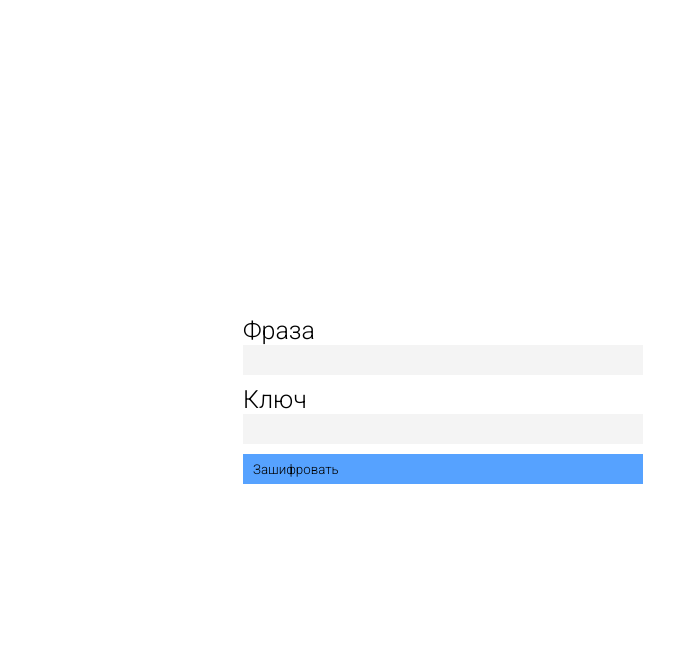
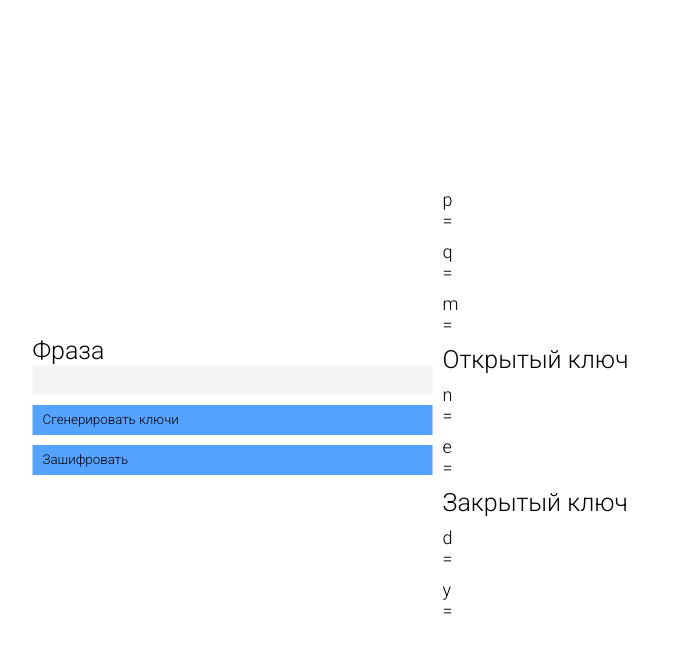
Before and after one commit to YuraLapin/lab2DP, a Flask app: page / in a window 1280 px wide. Shown: the top 653 px of the page, without its empty margins (197-871 px from the left). Run offline with Flask 3, Linux system fonts and the light colour scheme.

Commit message:
finished algorythm

```diff
--- a/lab2/routes.py
+++ b/lab2/routes.py
@@ -1,7 +1,83 @@
 from lab2 import app
 from flask import render_template
+import random, math
+
 
 @app.route('/')
 @app.route('/index')
 def index():
     return render_template('index.html')
+
+
+def is_prime(num):
+    if num < 2:
+        return False
+    for i in range(2, num // 2):
+        if num % i == 0:
+            return False
+    return True
+
+
+def generate_prime(min_val, max_val):
+    prime = random.randint(min_val, max_val)
+    while not is_prime(prime):
+        prime = random.randint(min_val, max_val)
+    return prime
+
+
+def mod_inverse(e, m):
+    for d in range(3, m):
+        if (d * e) % m == 1:
+            return d
+    raise ValueError('Обратное по модулю число не может быть найдено для e = {e} и phi = {phi}')
+
+def extended_euclidean (a, b):
+    phi = a
+
+    x1 = 0
+    x2 = 1
+    y1 = 1
+    y2 = 0
+
+    while b > 0:
+        q = a // b
+        r = a - q * b
+        x = x2 - q * x1
+        y = y2 - q * y1
+        a = b
+        b = r
+        x2 = x1
+        x1 = x
+        y2 = y1
+        y1 = y
+
+    print(x2, ' ', y2)
+
+    d = phi - abs(min(x2, y2))
+
+    return d
+
+
+@app.route('/generate_keys', methods = ['POST'])
+def generate_keys():
+    MIN_GEN = math.pow(2, 16)
+    MAX_GEN = math.pow(2, 20)
+
+    p = generate_prime(MIN_GEN, MAX_GEN)
+    q = generate_prime(MIN_GEN, MAX_GEN)
+
+    while p == q:
+        q = generate_prime(MIN_GEN, MAX_GEN)
+
+    n = p * q
+    phi = (p - 1) * (q - 1)
+
+    e = random.randint(3, phi - 1)
+    while math.gcd(e, phi) != 1:
+        e = random.randint(3, phi - 1)
+
+    #d = mod_inverse(e, phi)
+
+    d = extended_euclidean(phi, e)
+
+    return [p, q, phi, n, e, d]
--- a/lab2/static/styles/indexstyles.css
+++ b/lab2/static/styles/indexstyles.css
@@ -7,7 +7,7 @@
 }
 
 body{
-    display: grid;
+    display: flex;
     justify-content: center;
     align-items: center;
     position: absolute;
@@ -16,9 +16,41 @@
     transform: translate(-50%, -50%);
 }
 
+.field-group{
+    display: grid;
+    margin-left: 10px;
+}
+
 .label{
     margin-top: 10px;
     font-size: 25px;
+}
+
+.input-field{
+    border-radius: 0px;
+    height: 30px;
+    width: 400px;
+    border: 0;
+    padding: 5px;
+    background: #f4f4f4;
+}
+
+.input-field:hover{
+    background: #eaeaea;
+}
+
+.input-field:focus{
+    background: #cfcfcf;
+    outline: none;
+}
+
+.parameter{
+    display: flex;
+    margin-top: 10px;
+}
+
+.parameter-text{
+    font-size: 18px;
 }
 
 .text-field{
@@ -27,16 +59,7 @@
     width: 400px;
     border: 0;
     padding: 5px;
-    background: #f4f4f4;
-}
-
-.text-field:hover{
-    background: #eaeaea;
-}
-
-.text-field:focus{
-    background: #cfcfcf;
-    outline: none;
+    margin-left: 5px;
 }
 
 .button{
@@ -58,7 +81,6 @@
     background: #2889ff;
 }
 
-
 .error-message{
     width: 400px;
     background: #ffa3a3;
@@ -72,8 +94,3 @@
     margin-top: 10px;
     padding: 10px;
 }
-
-.cipher-table{
-    text-align: center;
-    margin-top: 10px;
-}
--- a/lab2/templates/index.html
+++ b/lab2/templates/index.html
@@ -3,28 +3,86 @@
 <html>
 
     <head>
+        <title>RSA</title>
         <meta charset="UTF-8">
         <link rel="stylesheet" href="/static/styles/indexstyles.css">
-        <title>Таблица Трисемуса</title>
         <link rel="preconnect" href="https://fonts.googleapis.com">
         <link rel="preconnect" href="https://fonts.gstatic.com" crossorigin>
         <link href="https://fonts.googleapis.com/css2?family=Roboto:wght@300&display=swap" rel="stylesheet">
+        <script src="https://ajax.googleapis.com/ajax/libs/jquery/3.6.1/jquery.min.js"></script>
     </head>
 
     <body class="body">
 
-        <t class="label">Фраза</t>
-        <input type="text" id="phrase" class="text-field"></input>
+        <div class="field-group">
 
-        <t class="label">Ключ</t>
-        <input type="text" id="key" class="text-field"></input>
+            <t class="label">Фраза</t>
+            <input type="text" id="phrase" class="input-field"></input>
 
-        <button id="confirm" class="button">Зашифровать</button>
+            <button id="generate" class="button">Сгенерировать ключи</button>
+            <button id="confirm" class="button">Зашифровать</button>
 
-        <t id="resultMessage" class="result-message" hidden></t>
-        <t id="errorMessage" class="error-message" hidden></t>
+            <t id="resultMessage" class="result-message" hidden></t>
+            <t id="errorMessage" class="error-message" hidden></t>
 
-        <table id="table" class="cipher-table"></table>
+        </div>
+
+        <div class="field-group">
+
+            <div class="parameter">
+
+                <t class="parameter-text">p =</t>
+                <t id="p" class="text-field" disabled></t>
+
+            </div>
+
+            <div class="parameter">
+
+                <t class="parameter-text">q =</t>
+                <t id="q" class="text-field" disabled></t>
+
+            </div>
+
+            <div class="parameter">
+
+                <t class="parameter-text">m =</t>
+                <t id="m" class="text-field" disabled></t>
+
+            </div>
+
+            <t class="label">Открытый ключ</t>
+
+            <div class="parameter">
+
+                <t class="parameter-text">n =</t>
+                <t id="n" class="text-field" disabled></t>
+
+            </div>
+
+            <div class="parameter">
+
+                <t class="parameter-text">e =</t>
+                <t id="e" class="text-field" disabled></t>
+
+            </div>
+
+            <t class="label">Закрытый ключ</t>
+
+            <div class="parameter">
+
+                <t class="parameter-text">d =</t>
+                <t id="d" class="text-field" disabled></t>
+
+            </div>
+
+            <div class="parameter">
+
+                <t class="parameter-text">y =</t>
+                <t id="y" class="text-field" disabled></t>
+
+            </div>
+
+        </div>
 
     </body>
 
```
Also changed, not shown: lab2/static/scripts/indexScripts.js (+19 -17 lines).
